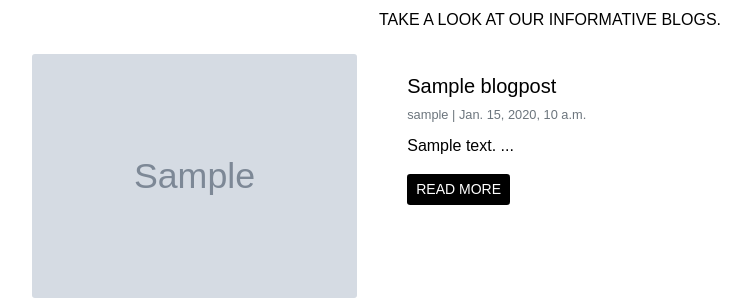
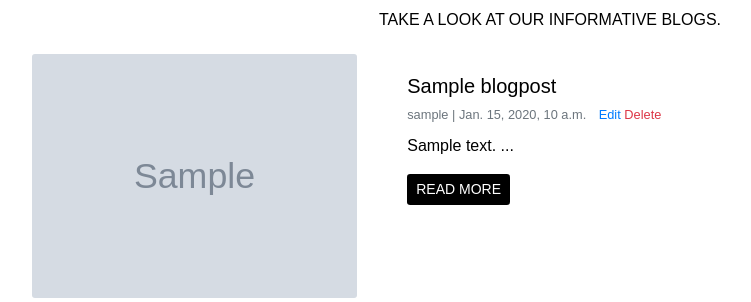
Before and after one commit to vijusuren/Dhanvi-Fashion-MS4, a Django app: page /blogs/ in a window 1280 px wide. Shown: the part 243-545 px from the top of the page, without its empty margins (90-841 px from the left). Run offline with Django 3.2, Linux system fonts and the light colour scheme; a user stored in the database is signed in; tables that the repository leaves empty hold one stand-in row (values such as "Sample post"); grey boxes marked "Sample" are stand-in pictures; some libraries are stand-ins or nearby versions.

Commit message:
add superuser edit/delete button on blog_posts and blog_detail pages

```diff
--- a/blog/templates/blog/blog_posts.html
+++ b/blog/templates/blog/blog_posts.html
@@ -53,6 +53,13 @@
                                         <h5 class="card-title blog-details-title mb-1">{{ blog.title }}</h5>
                                     </a>
                                     <small class="card-text text-muted">{{ blog.author }} | {{ blog.created_on }}</small>
+                                    <!-- Superuser edit/delete buttons -->
+                                    {% if request.user.is_superuser %}
+                                        <small class="ml-2">
+                                            <a href="{% url 'edit_blog' blog.slug %}">Edit</a>
+                                            <a href="" class="text-danger" data-toggle="modal">Delete</a>
+                                        </small>
+                                    {% endif %}
                                     <p class="card-text mt-2">{{ blog.body|slice:':150' }} ...</p>
                                     <a href="{% url 'blog_detail' blog.slug %}" class="btn btn-black btn-sm text-uppercase">Read More</a>
                                 </div>
```
Also changed, not shown: blog/templates/blog/blog_detail.html (+7 -0 lines).
